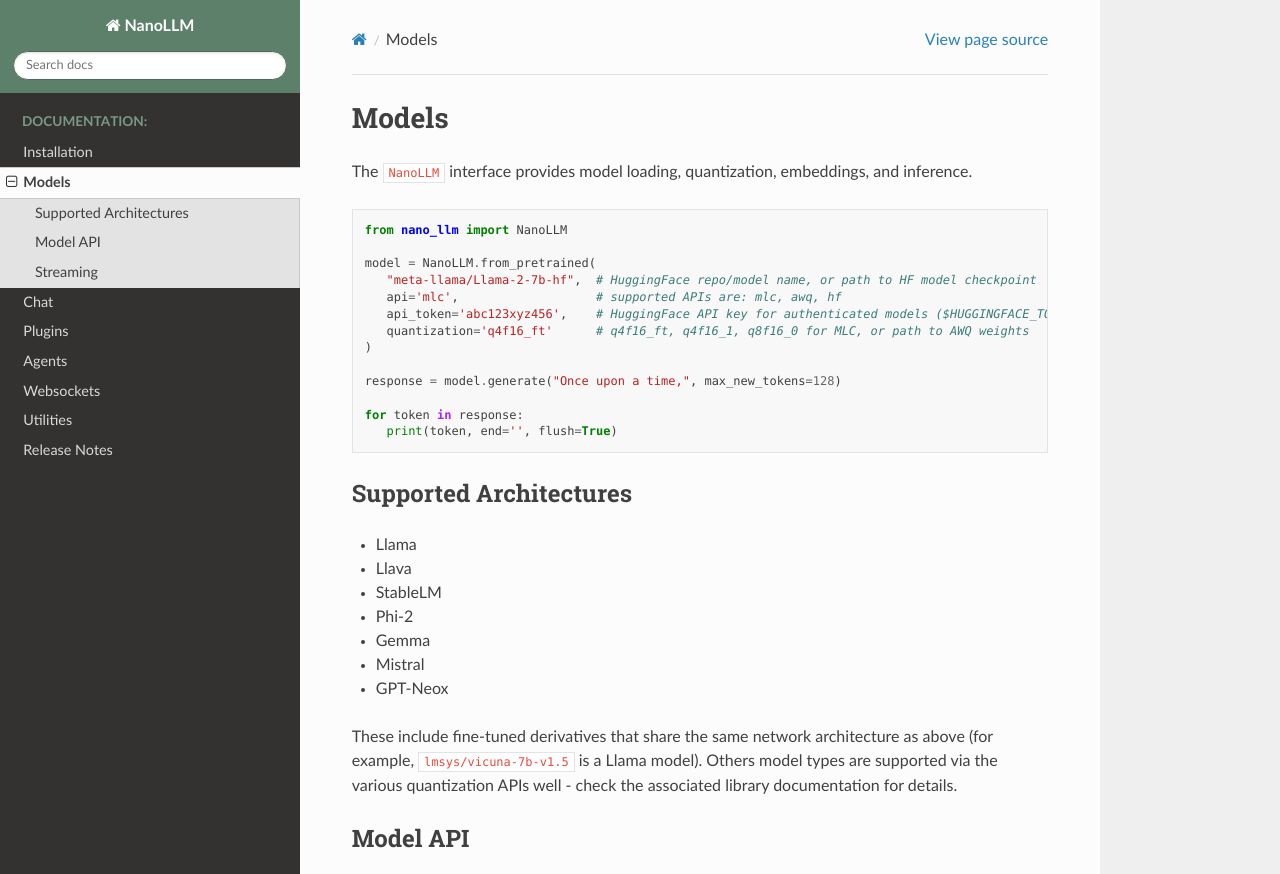
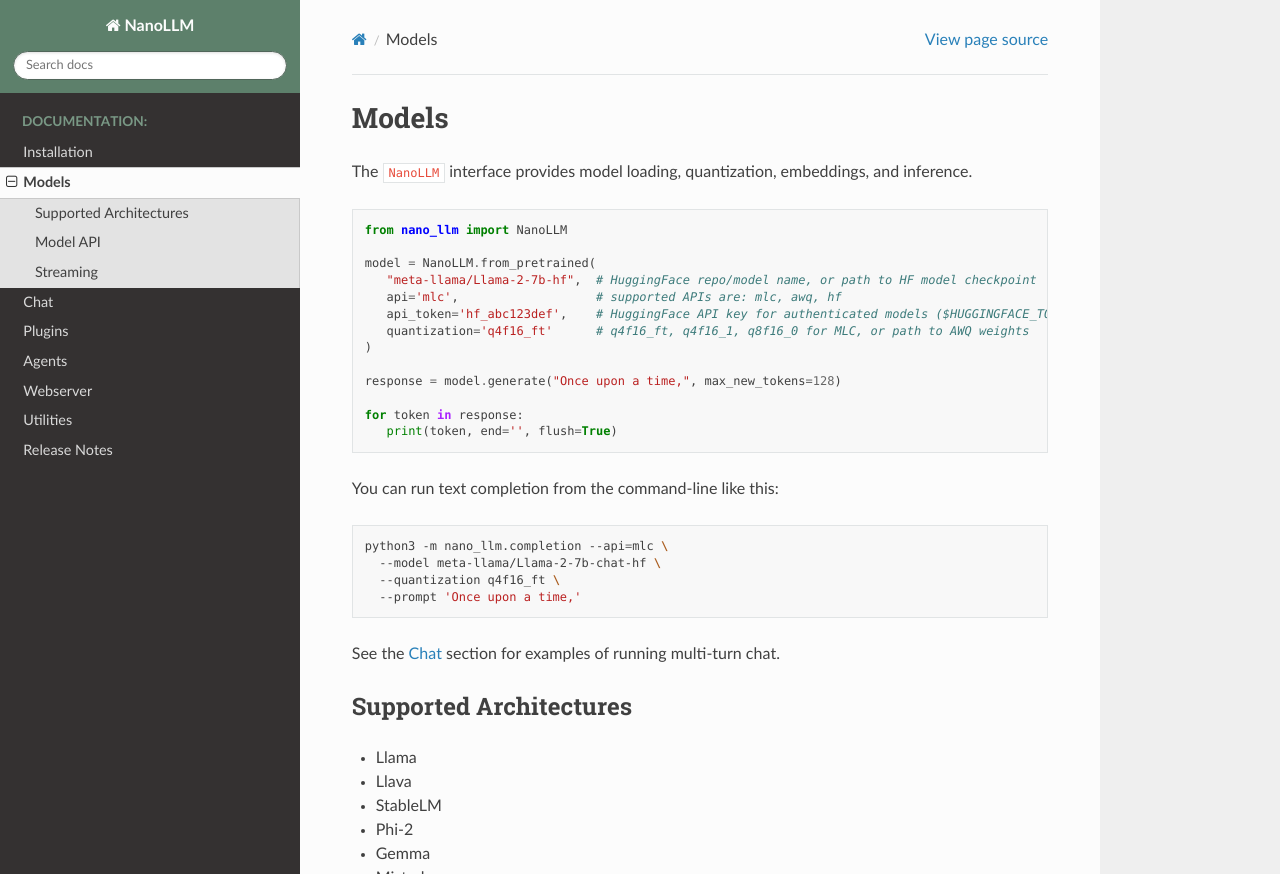
Before and after one commit to dusty-nv/NanoLLM, a Sphinx documentation site: the page built from docs/models.md, in a window 1280 px wide and 900 px high, cut to the strip 0-874 px from the top of the window. Built offline with Sphinx 7.4.7 and the Read the Docs theme 2.0.0, drawn with Linux system fonts in a browser that asks for light colours.

Commit message:
updated docs

````diff
--- a/docs/models.md
+++ b/docs/models.md
@@ -8,7 +8,7 @@ from nano_llm import NanoLLM
 model = NanoLLM.from_pretrained(
    "meta-llama/Llama-2-7b-hf",  # HuggingFace repo/model name, or path to HF model checkpoint
    api='mlc',                   # supported APIs are: mlc, awq, hf
-   api_token='abc123xyz456',    # HuggingFace API key for authenticated models ($HUGGINGFACE_TOKEN)
+   api_token='hf_abc123def',    # HuggingFace API key for authenticated models ($HUGGINGFACE_TOKEN)
    quantization='q4f16_ft'      # q4f16_ft, q4f16_1, q8f16_0 for MLC, or path to AWQ weights
 )
 
@@ -17,6 +17,17 @@ response = model.generate("Once upon a time,", max_new_tokens=128)
 for token in response:
    print(token, end='', flush=True)
 ```
+
+You can run text completion from the command-line like this:
+
+```bash
+python3 -m nano_llm.completion --api=mlc \
+  --model meta-llama/Llama-2-7b-chat-hf \
+  --quantization q4f16_ft \
+  --prompt 'Once upon a time,'
+```
+
+See the [Chat](chat.md) section for examples of running multi-turn chat.
 
 ## Supported Architectures
 
````
Also changed, not shown: README.md (+2 -2 lines), docs/chat.md (+21 -6 lines), docs/install.md (+12 -0 lines), docs/webserver.md (+3 -3 lines).
